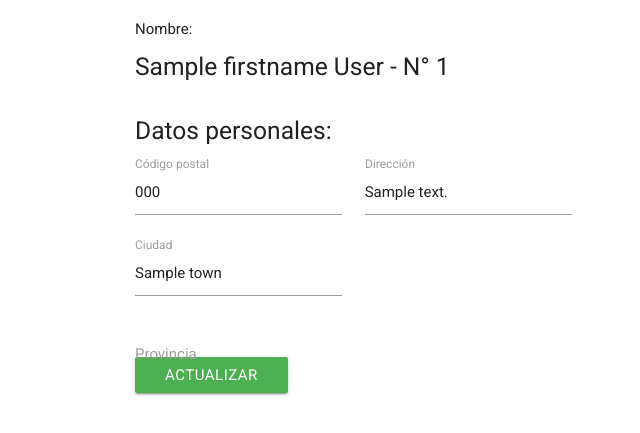
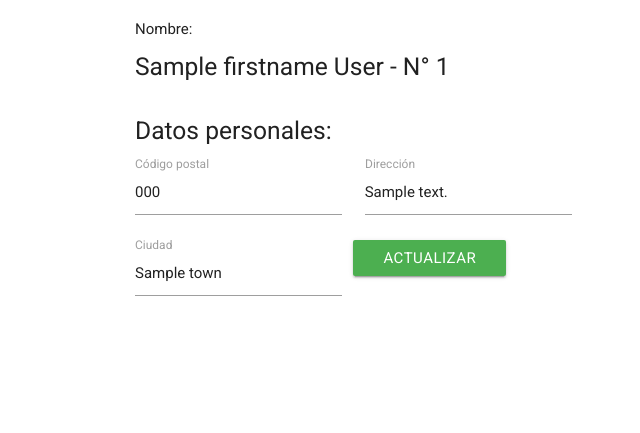
Before and after one commit to cesardmoro/socios-sc, a PHP site: the page made by application/views/socio/perfil.php in a window 1280 px wide. Shown: the part 444-877 px from the top of the page, without its empty margins (57-697 px from the left). After the commit the page ends 740 px from the top, so only its background shows below. Run offline with PHP 8.4, Linux system fonts and the light colour scheme; the template is opened without the code that fills it: most values are stand-ins (such as "Sample title", 1, 10 or a date in 2020); data that the repository does not hold is empty; some libraries are stand-ins or nearby versions.

Commit message:
modified data for dolibar 10

```diff
--- a/application/controllers/Login.php
+++ b/application/controllers/Login.php
@@ -10,6 +10,8 @@ class Login extends CI_Controller {
 		if($this->session->userdata('socio')){
 			redirect('dashboard');
 		}
+		$this->load->library('email');
+		$this->load->config('email');
 	}
 
 	public function index()
@@ -39,8 +41,7 @@ class Login extends CI_Controller {
 
 			        $data['link'] = base_url().'login/token/'.$token;
 			        $body = $this->load->view('login/email-nuevo', $data, true);
-					$this->load->library('email');
-					$this->load->config('email');
+
 			        $this->email->initialize($this->config->item('email'));
 			        $this->email->from('socios@somoscerveceros.com.ar', 'Somos Cerveceros');
 			        $this->email->to($socio->email);
--- a/application/controllers/Socio.php
+++ b/application/controllers/Socio.php
@@ -169,7 +169,7 @@ class Socio extends CI_Controller {
 			$edit['zip'] = $this->input->post('cp');
 			$edit['address'] = $this->input->post('direccion');
 			$edit['town'] = $this->input->post('ciudad');
-			$edit['state_id'] = $this->input->post('provincia');
+			//$edit['state_id'] = $this->input->post('provincia');
 			$idSocio = $this->session->userdata('socio')->rowid;
 			$this->Account_Model->editPerfil($edit, $idSocio);
 
--- a/application/models/Account_Model.php
+++ b/application/models/Account_Model.php
@@ -35,7 +35,7 @@ class Account_Model extends CI_Model {
 		AND p.rowid =  '23'
 		ORDER BY d.nom, p.code, d.code_departement";
 
-		return $this->db->query($sql)->result();
+		//return $this->db->query($sql)->result();
 	}
 
 	function getSocioByUserId($id){
--- a/application/views/socio/perfil.php
+++ b/application/views/socio/perfil.php
@@ -26,15 +26,7 @@
           <label for="ciudad">Ciudad</label>
       </div>
 
-    <div class="input-field col s12">
-       <select  id="provincia"  name="provincia">
-            <?php foreach($estados as $estado){?>
-              <option <?php echo ($socio->state_id == $estado->rowid) ? "selected" : "";?> value="<?php echo $estado->rowid?>"><?php echo $estado->nom?></option>
-            <?php } ?>
-        </select>
-      <label for="provincia">Provincia</label>
-    </div>
-  </div>
+
     <button class="btn green" type="submit">Actualizar</button>
 
 </form>
```
